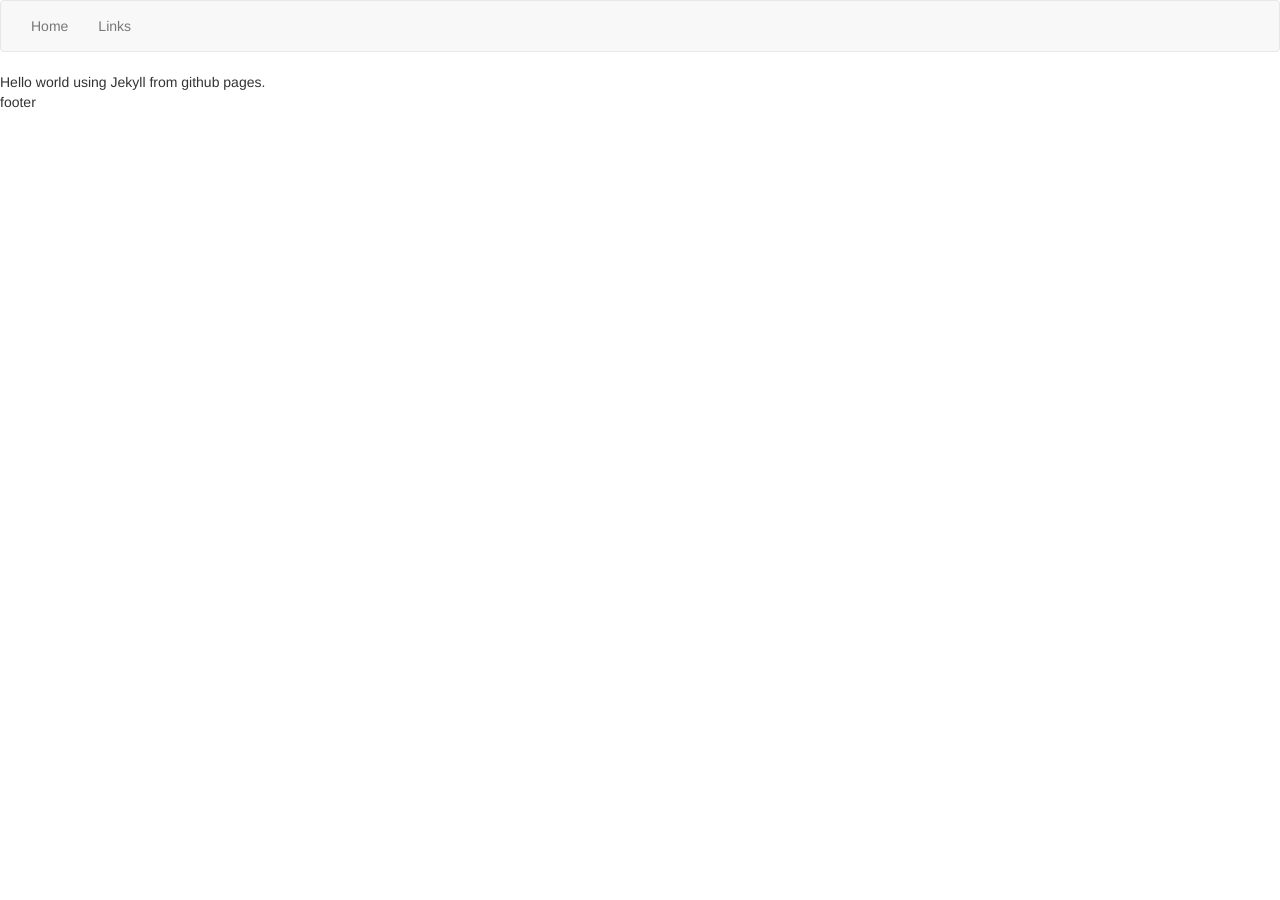
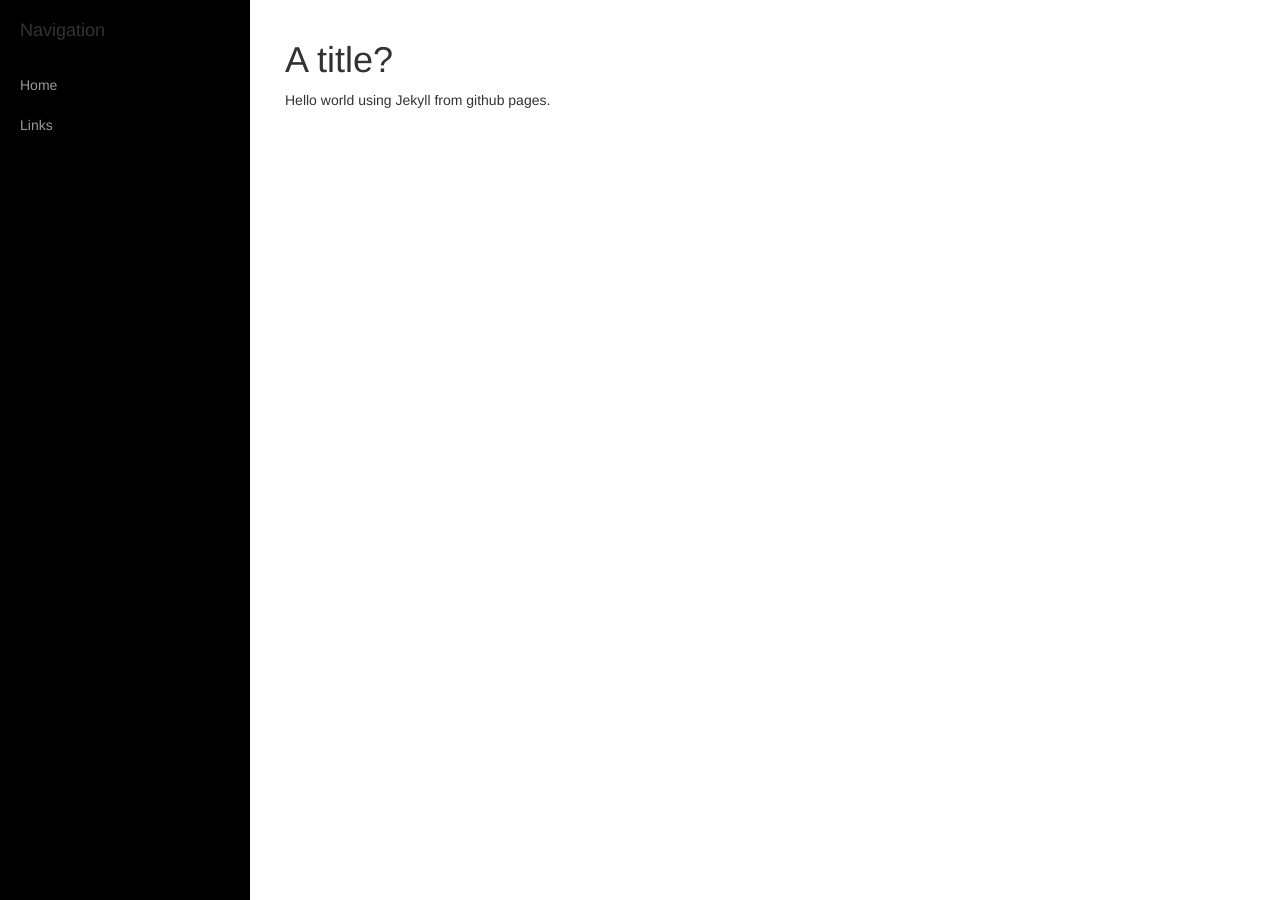
Before and after one commit to san-santra/san-santra.github.io, a Jekyll site: the page built from index.html, in a window 1280 px wide. Built offline with Jekyll 4.4.1, drawn with Linux system fonts in a browser that asks for light colours.

Commit message:
added sidebar

```diff
--- a/_layouts/default.html
+++ b/_layouts/default.html
@@ -13,20 +13,39 @@
     <!-- Latest compiled and minified CSS -->
     <link rel="stylesheet" href="https://maxcdn.bootstrapcdn.com/bootstrap/3.3.7/css/bootstrap.min.css" integrity="sha384-BVYiiSIFeK1dGmJRAkycuHAHRg32OmUcww7on3RYdg4Va+PmSTsz/K68vbdEjh4u" crossorigin="anonymous">
 
+    <!-- Custom css -->
+    <link href="public/css/simple-sidebar.css" rel="stylesheet">
+
   </head>
 
   <body>
-    <nav class="navbar navbar-default">
-      <div class="container-fluid">
-	<ul class="nav navbar-nav">
+    <div id="wrapper">
+      <!-- <nav class="navbar navbar-default"> -->
+      <!-- 	ABCD -->
+      <!-- </nav> -->
+
+
+      <!-- Sidebar -->
+      <div id="sidebar-wrapper">
+	<ul class="sidebar-nav">
+	  <li class="sidebar-brand">Navigation</li>
 	  <li><a href="#">Home</a></li>
 	  <li><a href="#">Links</a></li>
 	</ul>
+      </div> <!-- /sidebar-wrapper -->
+
+      <!-- Page content -->
+      <div id="page-content-wrapper">
+	<div class="container-fluid">
+	  <div class="row">
+	    <div class="col-lg-12">
+	      <h1>{{page.title}}</h1>
+	      <p>{{content}}</p>
+	    </div>
+	  </div>
+	</div>
       </div>
-    </nav>
 
-    <div>
-      {{content}}
     </div>
 
     <footer>
--- a/index.html
+++ b/index.html
@@ -1,6 +1,6 @@
 ---
 layout: default
-Title: A title?
+title: A title?
 ---
 
 
--- /dev/null
+++ b/public/css/simple-sidebar.css
@@ -0,0 +1,129 @@
+/*!
+ * Start Bootstrap - Simple Sidebar (http://startbootstrap.com/)
+ * Copyright 2013-2016 Start Bootstrap
+ * Licensed under MIT (https://github.com/BlackrockDigital/startbootstrap/blob/gh-pages/LICENSE)
+ */
+
+ body {
+    overflow-x: hidden;
+ }
+
+/* Toggle Styles */
+
+#wrapper {
+    padding-left: 0;
+    -webkit-transition: all 0.5s ease;
+    -moz-transition: all 0.5s ease;
+    -o-transition: all 0.5s ease;
+    transition: all 0.5s ease;
+}
+
+#wrapper.toggled {
+    padding-left: 250px;
+}
+
+#sidebar-wrapper {
+    z-index: 1000;
+    position: fixed;
+    left: 250px;
+    width: 0;
+    height: 100%;
+    margin-left: -250px;
+    overflow-y: auto;
+    background: #000;
+    -webkit-transition: all 0.5s ease;
+    -moz-transition: all 0.5s ease;
+    -o-transition: all 0.5s ease;
+    transition: all 0.5s ease;
+}
+
+#wrapper.toggled #sidebar-wrapper {
+    width: 250px;
+}
+
+#page-content-wrapper {
+    width: 100%;
+    position: absolute;
+    padding: 15px;
+}
+
+#wrapper.toggled #page-content-wrapper {
+    position: absolute;
+    margin-right: -250px;
+}
+
+/* Sidebar Styles */
+
+.sidebar-nav {
+    position: absolute;
+    top: 0;
+    width: 250px;
+    margin: 0;
+    padding: 0;
+    list-style: none;
+}
+
+.sidebar-nav li {
+    text-indent: 20px;
+    line-height: 40px;
+}
+
+.sidebar-nav li a {
+    display: block;
+    text-decoration: none;
+    color: #999999;
+}
+
+.sidebar-nav li a:hover {
+    text-decoration: none;
+    color: #fff;
+    background: rgba(255,255,255,0.2);
+}
+
+.sidebar-nav li a:active,
+.sidebar-nav li a:focus {
+    text-decoration: none;
+}
+
+.sidebar-nav > .sidebar-brand {
+    height: 65px;
+    font-size: 18px;
+    line-height: 60px;
+}
+
+.sidebar-nav > .sidebar-brand a {
+    color: #999999;
+}
+
+.sidebar-nav > .sidebar-brand a:hover {
+    color: #fff;
+    background: none;
+}
+
+@media(min-width:768px) {
+    #wrapper {
+        padding-left: 250px;
+    }
+
+    #wrapper.toggled {
+        padding-left: 0;
+    }
+
+    #sidebar-wrapper {
+        width: 250px;
+    }
+
+    #wrapper.toggled #sidebar-wrapper {
+        width: 0;
+    }
+
+    #page-content-wrapper {
+        padding: 20px;
+        position: relative;
+    }
+
+    #wrapper.toggled #page-content-wrapper {
+        position: relative;
+        margin-right: 0;
+    }
+}
```
